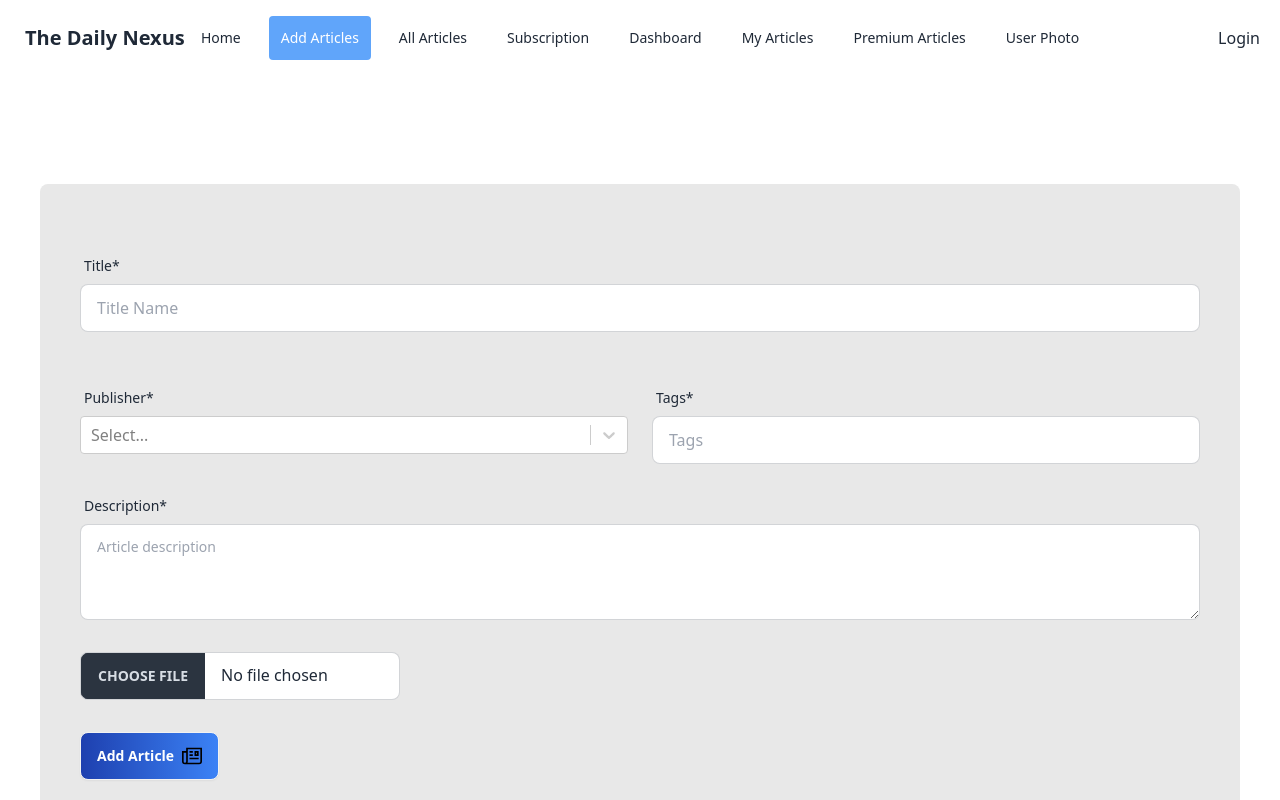
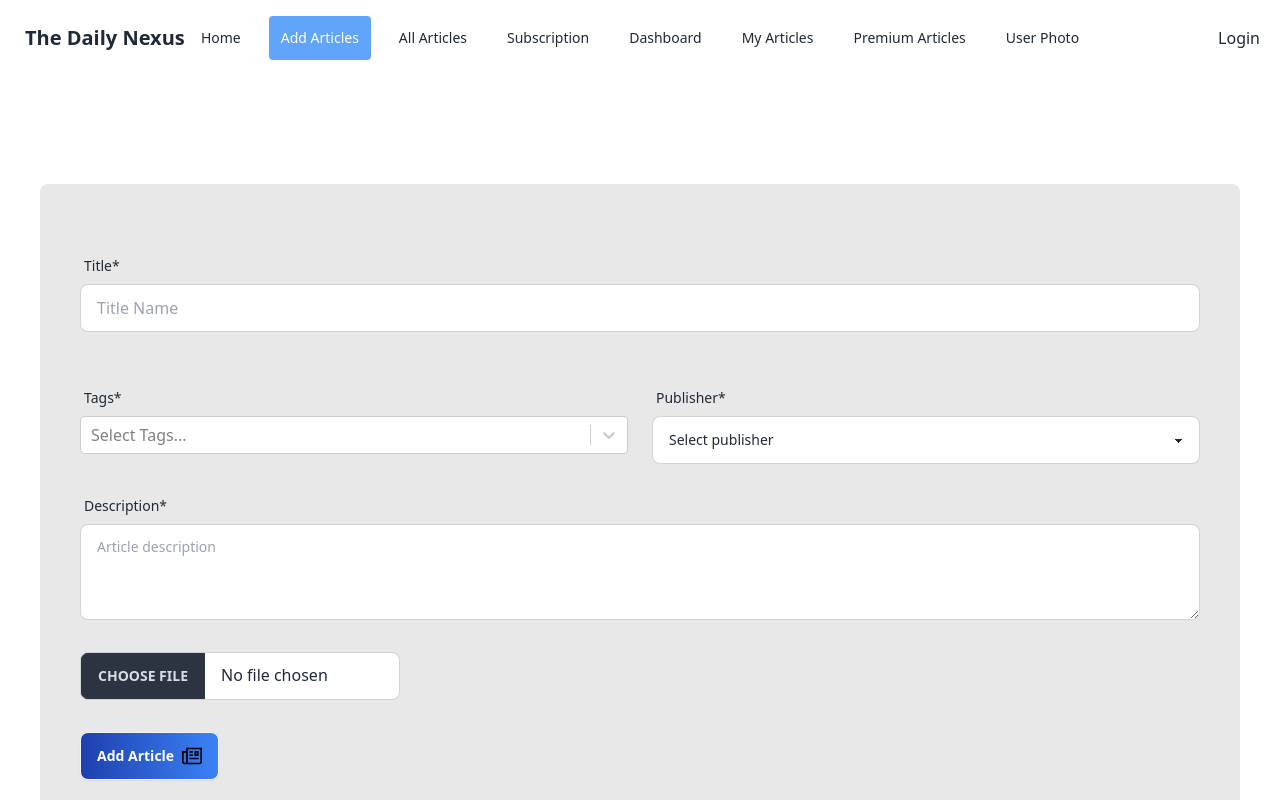
Before and after one commit to anfal11/newspaper-client, a React (Vite) app: page /addArticle in a window 1280 px wide. Shown: the top 800 px of the page. Built offline with nearby package versions, Linux system fonts and the light colour scheme; no server answers.

Commit message:
myarticle has been implemented

```diff
--- /dev/null
+++ b/src/Component/ArticleCard/MyArticleCard.jsx
@@ -0,0 +1,82 @@
+import {
+  Button,
+  Card,
+  CardActions,
+  CardContent,
+  CardMedia,
+  Typography,
+} from "@mui/material";
+import { HiEye } from "react-icons/hi";
+import { Link } from "react-router-dom";
+
+const MyArticleCard = ({ article }) => {
+  const {
+    _id,
+    title,
+    image,
+    publisher,
+    tags,
+    viewCount,
+    "short-description": shortDescription,
+    "long-description": longDescription,
+  } = article;
+
+  console.log(article._id, title);
+
+  return (
+    <div>
+      <div className="max-w-7xl mx-auto">
+        <div>
+          <Card sx={{ maxWidth: 345, height: 570, boxShadow: 10 }}>
+            <CardMedia
+              component="img"
+              alt="green iguana"
+              image={article?.image}
+              className="h-60 w-full object-cover"
+            />
+            <CardContent>
+              <Typography gutterBottom variant="h5" component="div">
+                {title}
+              </Typography>
+              <Typography variant="body2" color="text.secondary">
+                {shortDescription}
+              </Typography>
+            </CardContent>
+            <CardActions className="flex items-center gap-2">
+              <img className="rounded-full h-8 w-8" src={image} alt="" />
+              <Button size="small">{publisher}</Button>
+            </CardActions>
+            <CardActions>
+              {tags?.map((tag, index) => (
+                <div
+                  key={index}
+                  className="bg-gray-200 rounded-full px-1 py-2 text-xs font-semibold text-gray-700 mr-2"
+                >
+                  {tag}
+                </div>
+              ))}
+            </CardActions>
+
+            <p
+              className="px-4 font-medium flex items-center gap-2"
+              size="small"
+            >
+              Views: {viewCount}
+              <HiEye />
+            </p>
+            <Link
+              to={`/article/${_id}`}
+              className="flex justify-center shadow-md hover:bg-blue-500 w-20 mx-auto mt-1"
+            >
+              <Button className="hover:text-white rounded-md" size="small">
+                Details
+              </Button>
+            </Link>
+          </Card>
+        </div>
+      </div>
+    </div>
+  );
+};
+
+export default MyArticleCard;
--- a/src/Pages/Articles/AddArticlePage.jsx
+++ b/src/Pages/Articles/AddArticlePage.jsx
@@ -10,6 +10,8 @@ const image_hosting_key = import.meta.env.VITE_IMAGE_HOSTING_KEY;
 const image_hosting_api = `https://api.imgbb.com/1/upload?key=${image_hosting_key}`;
 const AddArticlePage = () => {
   const [selectedOption, setSelectedOption] = useState(null);
+  const [selectedTags, setSelectedTags] = useState([]);
+
   const { register, handleSubmit, reset } = useForm();
   const axiosPublic = useAxiosPublic();
   const axiosSecure = useAxios();
@@ -28,10 +30,11 @@ const AddArticlePage = () => {
       const articleData = {
         title: data.name,
         publisher: selectedOption?.value,
-        tags: [data.tags],
+        tags: selectedTags.map((tag) => tag.value),
         description: data.description,
         imageUrl: res.data.data.display_url,
       };
+
 
       const articleRes = await axiosSecure.post("", articleData);
       console.log(articleRes.data);
@@ -44,10 +47,18 @@ const AddArticlePage = () => {
     console.log(res.data);
   };
 
-  const options = [
-    { value: 'publisher1', label: 'Publisher 1' },
-    { value: 'publisher2', label: 'Publisher 2' },
-    { value: 'publisher3', label: 'Publisher 3' },
+  const tags = [
+    { value: 'world', label: 'World' },
+    { value: 'sport', label: 'Sport' },
+    { value: 'national', label: 'National' },
+    { value: 'local', label: 'Local News' },
+    { value: 'commmunity', label: 'Community' },
+    { value: 'business', label: 'Business' },
+    { value: 'environment', label: 'Environment' },
+    { value: 'urban', label: 'Urban' },
+    { value: 'technlogy', label: 'Technology' },
+    { value: 'research', label: 'Research' },
+    { value: 'science', label: 'Science' },
   ];
 
   return (
@@ -76,42 +87,34 @@ const AddArticlePage = () => {
             {/* category */}
             <div className="form-control w-full my-6">
               <label className="label">
+                <span className="label-text">Tags*</span>
+              </label>
+
+              <Select
+                options={tags}
+                defaultValue={selectedOption}
+                onChange={setSelectedOption}
+                name="tags"
+                className="text-black"
+                placeholder="Select Tags..."
+                isMulti
+              />
+            </div>
+            <div className="form-control w-full my-6">
+            <label className="label">
                 <span className="label-text">Publisher*</span>
               </label>
-              {/* <select
+              <select
                 {...register("category", { required: true })}
                 className="select select-bordered w-full"
                 defaultValue={"default"}
               >
                 <option disabled value="default">
-                  Select a category
+                  Select publisher
                 </option>
-                <option value="salad">Salad</option>
-                <option value="pizza">Pizza</option>
-                <option value="soups">Soups</option>
-                <option value="desserts">Desserts</option>
-                <option value="drinks">Drinks</option>
-              </select> */}
-              <Select
-                options={options}
-                defaultValue={selectedOption}
-                onChange={setSelectedOption}
-                name="publisher"
-                className="text-black"
-              />
-            </div>
-            {/* price  */}
-
-            <div className="form-control w-full my-6">
-              <label className="label">
-                <span className="label-text">Tags*</span>
-              </label>
-              <input
-                type="number"
-                placeholder="Tags"
-                {...register("tags", { required: true })}
-                className="input input-bordered w-full"
-              />
+                <option value="a">a</option>
+                <option value="b">b</option>
+              </select>
             </div>
           </div>
           <div className="form-control">
--- a/src/Pages/MyArticles/MyArticles.jsx
+++ b/src/Pages/MyArticles/MyArticles.jsx
@@ -1,10 +1,82 @@
+import { Puff } from "react-loader-spinner";
+import useAuth from "../../Hooks/useAuth";
+import { useEffect, useState } from "react";
+import useAxiosPublic from "../../Hooks/useAxiosPublic";
+import MyArticleCard from "../../Component/ArticleCard/MyArticleCard";
 
 const MyArticles = () => {
-    return (
-        <div>
-            My articles
+  const [userData, setUserData] = useState([]);
+  const [article, setArticle] = useState([]);
+  const { user, loading } = useAuth();
+  const axiosPublic = useAxiosPublic();
+
+  useEffect(() => {
+    axiosPublic.get(`/articles`).then((res) => {
+      setArticle(res.data);
+    });
+  }, [axiosPublic]);
+
+  useEffect(() => {
+    axiosPublic.get(`/users`).then((res) => {
+      setUserData(res.data);
+    });
+  }, [axiosPublic]);
+
+  // Function to filter articles based on the current user's email
+  const filterArticlesByUserEmail = (userEmail) => {
+    return article.filter((articleItem) => {
+      const publisherEmail = findPublisherEmail(articleItem._id);
+      return publisherEmail === userEmail;
+    });
+  };
+
+  // Function to find the email of the article's publisher
+  const findPublisherEmail = (articleId) => {
+    const foundArticle = article.find((articleItem) => articleItem._id === articleId);
+
+    if (foundArticle) {
+      const publisherName = foundArticle.publisher;
+      const foundUser = userData.find((userItem) => userItem.name === publisherName);
+
+      if (foundUser) {
+        return foundUser.email;
+      }
+    }
+
+    return null;
+  };
+
+  // Filter articles based on the current user's email
+  const filteredArticles = filterArticlesByUserEmail(user?.email);
+
+  return (
+    <div>
+      <p className="text-4xl py-32 text-center text-gray-500 font-bold underline">
+        My articles
+      </p>
+      {loading ? (
+        <div className="flex justify-center items-center mt-10">
+          <Puff
+            height="80"
+            width="80"
+            radius={1}
+            color="#4fa94d"
+            ariaLabel="puff-loading"
+            wrapperStyle={{}}
+            wrapperClass=""
+            visible={true}
+          />
         </div>
-    );
+      ) : (
+        <div className="flex flex-col items-center">
+          <p className="text-2xl font-semibold underline mb-4">Your total Articles: {filteredArticles.length}</p>
+          <div className="grid grid-cols-1 md:grid-cols-2 lg:grid-cols-3 p-10 lg:p-0 gap-4">
+          {filteredArticles?.map((articleItem) => <MyArticleCard key={articleItem._id} article={articleItem}></MyArticleCard>)}
+          </div>
+        </div>
+      )}
+    </div>
+  );
 };
 
 export default MyArticles;
```
